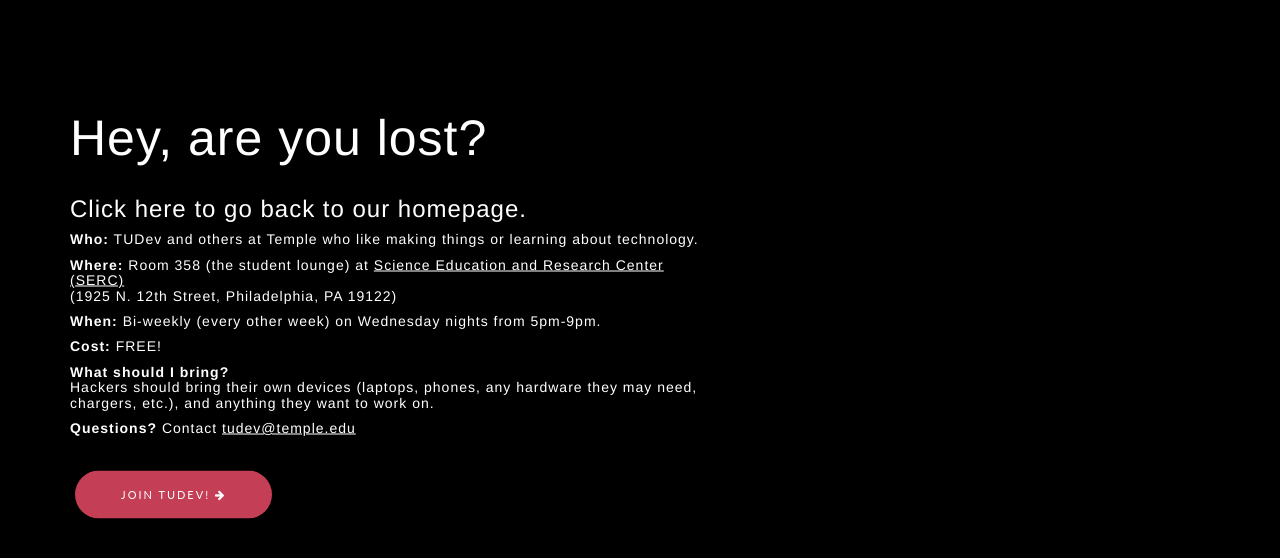
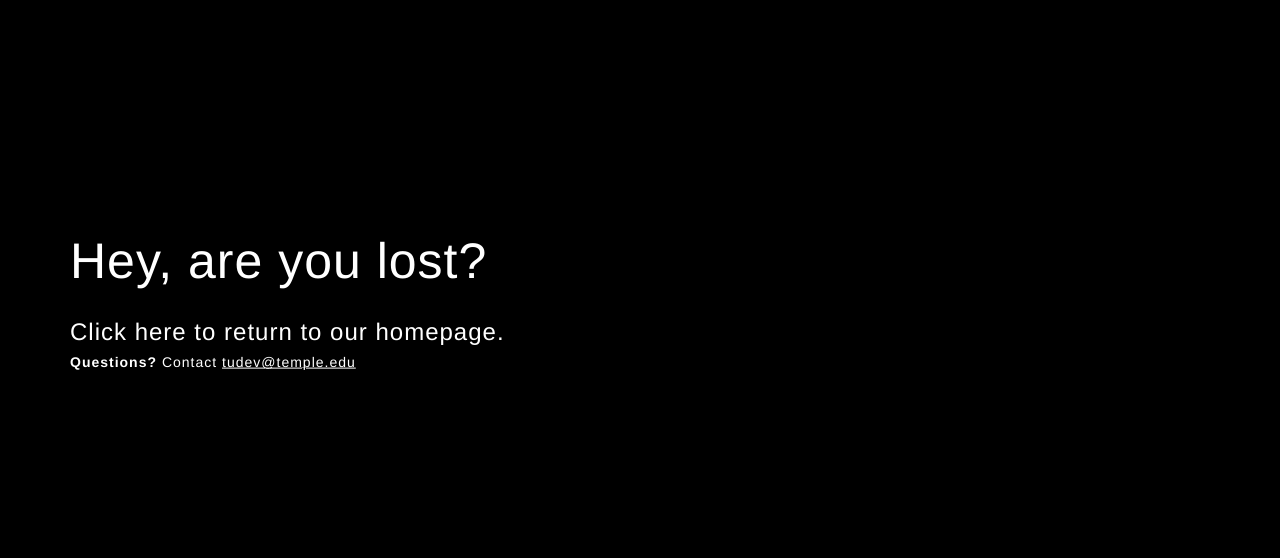
Before and after one commit to tudev/tudev.github.io, a website: page 404.html in a window 1280 px wide. Shown: the part 138-696 px from the top of the page. Drawn offline with Linux system fonts and the light colour scheme; a web font is replaced by a local one.

Commit message:
updated the 404 page

```diff
--- a/404.html
+++ b/404.html
@@ -60,17 +60,10 @@
           <div class="header-content">
             <div class="header-content-inner">
               <h1>Hey, are you lost?</h1>
-              <h3>Click <a href="http://www.tudev.org/">here</a> to go back to our homepage.</br></h3>
-              <h5><b>Who:</b> TUDev and others at Temple who like making things or learning about technology.</h5>
-              <h5><b>Where:</b> Room 358 (the student lounge) at <a href="https://www.google.com/maps/place/Temple+University+Science+Education+and+Research+Center/@39.9817877,-75.1552579,17z/data=!3m1!4b1!4m5!3m4!1s0x89c6c80a6aaab3c1:0x83e756437aed7a9c!8m2!3d39.9817836!4d-75.1530692"><u>Science Education and Research Center (SERC)</u></a></br>(1925 N. 12th Street, Philadelphia, PA 19122)</h5>
-              <h5><b>When:</b> Bi-weekly (every other week) on Wednesday nights from 5pm-9pm.</h5>
-              <h5><b>Cost:</b> FREE!</h5>
-              <h5><b>What should I bring?</b> </br>Hackers should bring their own devices (laptops, phones, any hardware they may need, chargers, etc.), and anything they want to work on.</h5>
+              <h3><a href="http://www.tudev.org/">Click here to return to our homepage.</a></h3>
               <h5><b>Questions?</b> Contact <a href="mailto:tudev@temple.edu"><u>tudev@temple.edu</u></a></h5>
-              <!--<h5>We meet every first Thursday of the month @ 5:00 PM in SERC Rm. 358</h5>//-->
               <br>
               <!--<a href="#what" class="btn btn-outline btn-xl page-scroll">Learn More</a>&nbsp;&nbsp;&nbsp;//-->
-              <a target="_blank" href="http://tudev.org" class="btn btn-outline btn-xl page-scroll">Join TUDev! <i class="fa fa-arrow-right"></i></a>
             </div>
           </div>
         </div>
```
